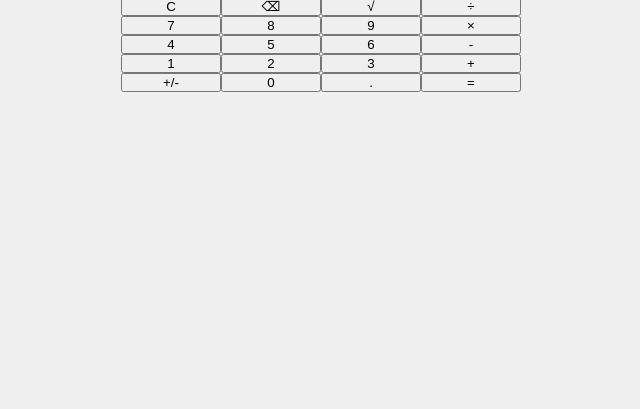
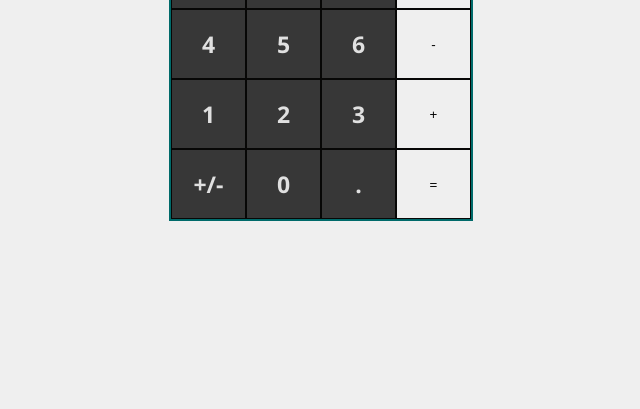
Before and after one commit to Felipemorai/Calculadora-e.mix, a plain HTML site: page index.html in a window 1280 px wide. Shown: the part 391-800 px from the top of the page, without its empty margins (319-959 px from the left). Drawn offline with nearby package versions, Linux system fonts and the light colour scheme.

Commit message:
calculator-buttons

```diff
--- a/style.css
+++ b/style.css
@@ -15,7 +15,6 @@ body {
     justify-content: center;
     align-content: center;
     min-height: 100vh;
-
 }
 
 .title {
@@ -24,6 +23,7 @@ body {
     display: flex;
     align-items: center;
     justify-content: center;
+    border: 2px solid #006A6A;
 }
 
 .title img {
@@ -34,5 +34,22 @@ body {
 
 .calculator-buttons {
     display: grid;
-    grid-template-columns: repeat(4, 100px);
+    grid-template-columns: repeat(4, 75px);
+    grid-template-rows: repeat(5, 70px);
+    border: 1px solid rgb(7,7,6);
+    border: 2px solid #006A6A;
 }
+
+button {
+    border: 1px solid #070706;
+    margin: 2px #070706;
+}
+
+.key7, .key8, .key9, .key4, .key5, .key6,
+.key1, .key2, .key3, .invert, .key0, .dot {
+    background: rgb(55, 55, 55);
+    color: rgb(224, 224, 224);
+    font-size: 23px;
+    font-weight: 700;
+    font-family: 'Open Sans';
+}
```
